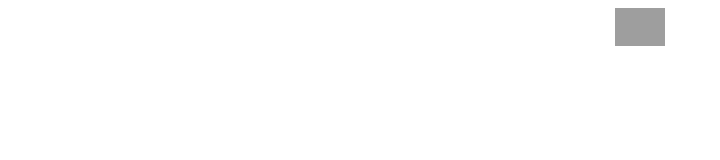
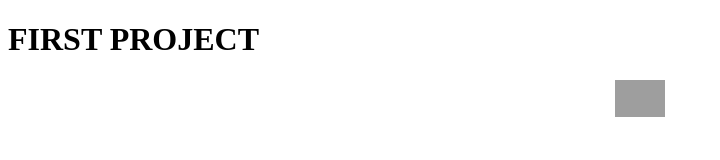
Before and after one commit to Codemakwk/first-project, a plain HTML site: page index.html in a window 1280 px wide. Shown: the whole page, without its empty margins (0-720 px from the left). Drawn offline with Linux system fonts and the light colour scheme; grey boxes are pictures that could not be loaded.

Commit message:
changed coding

```diff
--- a/index.html
+++ b/index.html
@@ -6,8 +6,10 @@
     <title>TECH-PORTAL</title>
     <link rel="stylesheet" href="style.css">
 
+
 </head>
 <body>
+    <h1>FIRST PROJECT</h1>
     <img src="newphoto.jpg" alt="Optimus prime">
 
 
```
